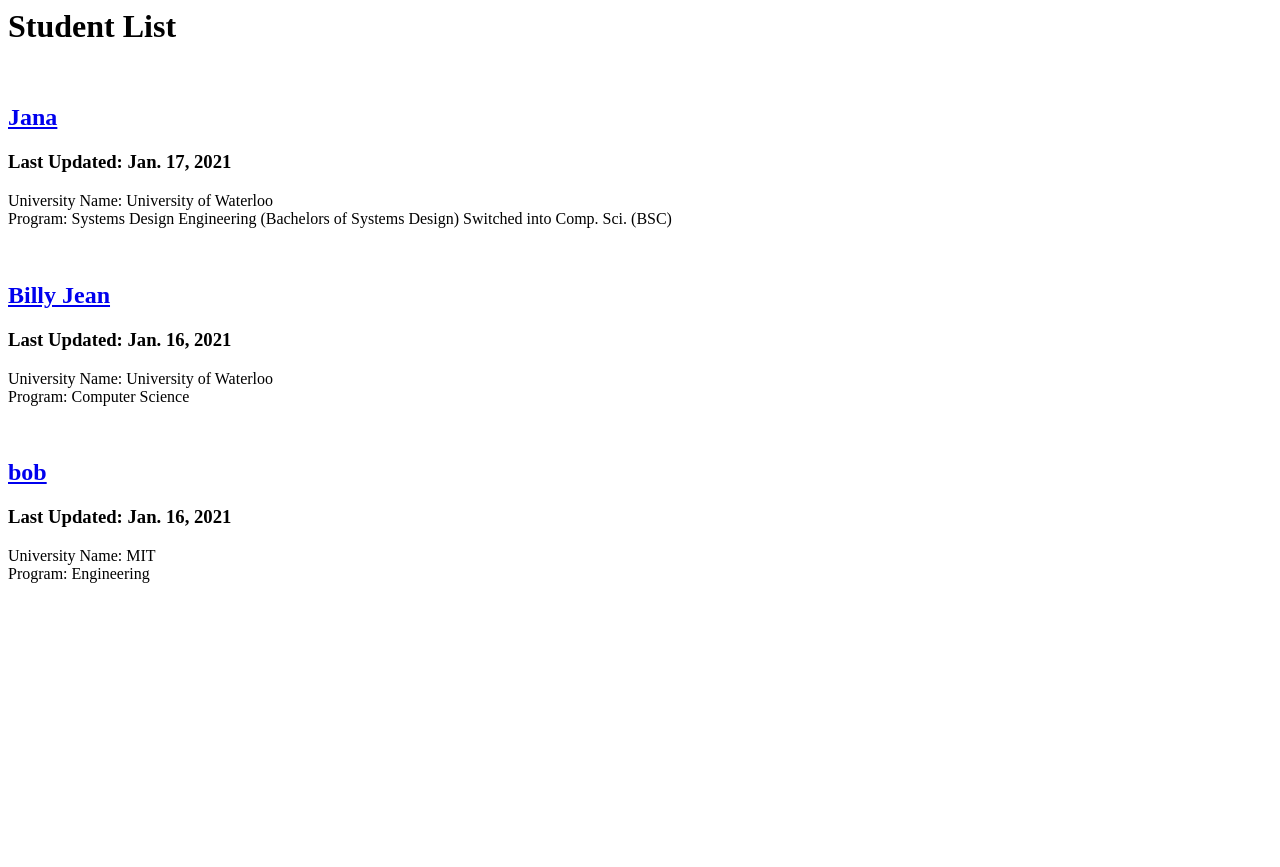
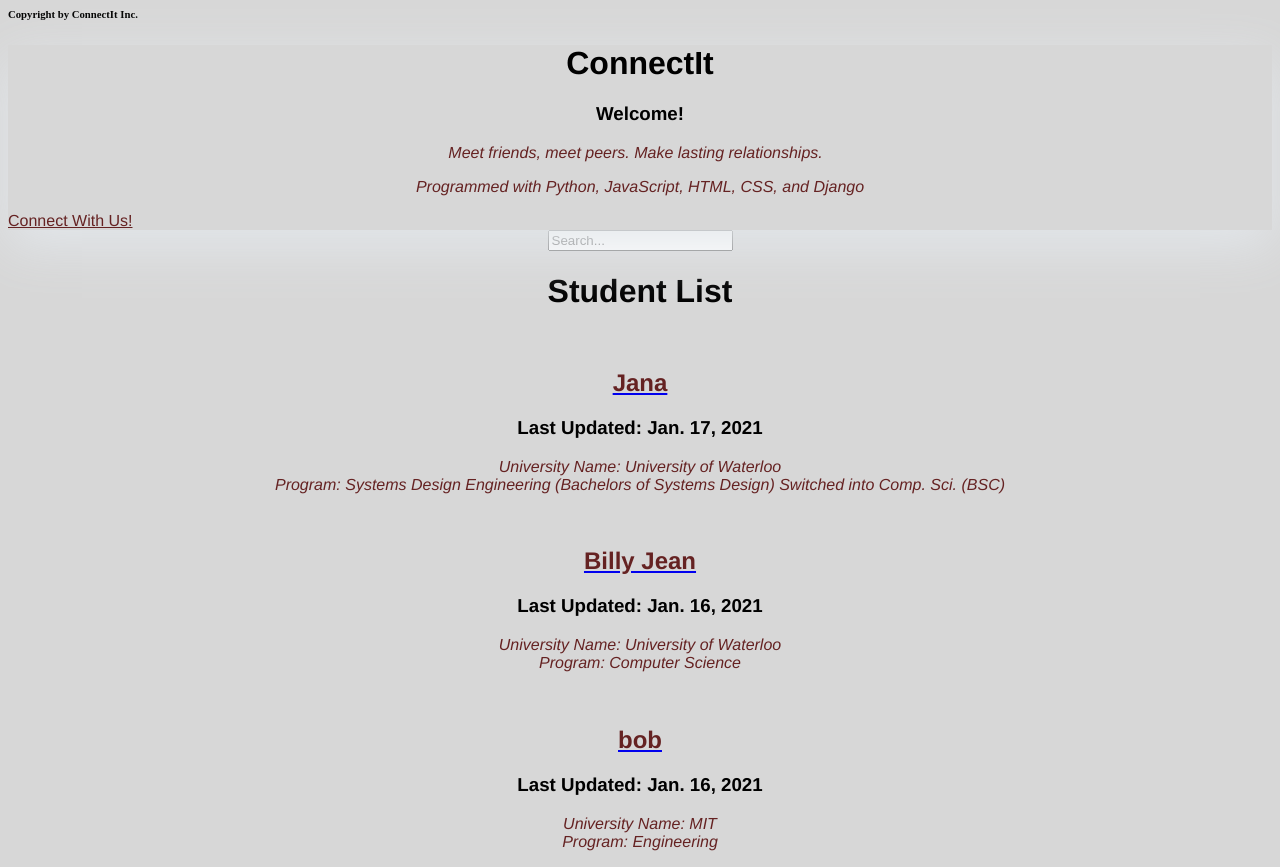
Before and after one commit to snawande/ConnectIt-, a Django app: page /blog/ in a window 1280 px wide. Before the commit the page ends 583 px from the top, so only its background shows below. Run offline with Django 3.2, Linux system fonts and the light colour scheme; data comes from the database, SQL or seed files in the repository.

Commit message:
Update blog.html
Styling the page

```diff
--- a/blog/templates/blog/blog.html
+++ b/blog/templates/blog/blog.html
@@ -1,3 +1,95 @@
+<h6>Copyright by ConnectIt Inc.
+</h6>
+
+<!-- Styling -->
+<style>
+    body {
+        background-color: rgb(215, 215, 215);
+    }
+    .card{
+        box-shadow: 0 16px 48px #E3E7EB;
+        position:relative;
+        font-family: 'Helvetica'
+    }
+    h1 {color:black;
+        text-align: center;
+        font-family: 'Helvetica'
+    }
+
+    h3 {color:hsl(0, 0%, 0%);
+        text-align: center;
+        font-family: 'Helvetica';
+        position: relative;
+    }
+    p {color:rgb(101, 34, 34);
+      text-align: center;
+      font-family: 'Helvetica';
+      font-style: italic;
+    }
+
+    h2 {color:rgb(101, 34, 34);
+        text-align: center;
+        font-family: 'Helvetica'}
+    h5 {font-size: 15px;
+        text-align: center;
+        font-family: 'Helvetica'}
+    .search {
+        color:rgb(101, 34, 34); text-align: center
+
+    }
+    .connect {
+        color:rgb(101, 34, 34);
+        text-align: center;
+        font-family: 'Helvetica'
+    }
+
+</style>
+
+
+{% block sidebar %}
+<!-- Sidebar Widgets Column -->
+<div class="col-md-4 float-right ">
+<div class="card my-4">
+    <h1>ConnectIt</h1>
+    <header class="masthead">
+        <div class="container">
+            <div class="row">
+                <div class=" col-md-8 col-md-10 mx-auto">
+                    <div class="site-heading">
+                        <h3 class=" site-heading my-4 mt-3 text-white">
+                         {% if user.is_authenticated %}
+                            Welcome, {{ user.username }}!
+                            {% else %}
+                            Welcome!
+                            {% endif %}
+                        </h3>
+                        <p class="text-light">Meet friends, meet peers. Make lasting relationships. &nbsp
+                        </p>
+                    </div>
+                </div>
+            </div>
+        </div>
+    </header>
+
+    <div class="card-body">
+        <p class="card-text">Programmed with Python, JavaScript, HTML, CSS, and Django</p>
+        <a href="https://facebook.com/connectit"
+           class="connect">Connect With Us!</a>
+    </div>
+</div>
+</div>
+
+{% endblock sidebar %}
+
+
+<!-- Search Bar -->
+<div class="search">
+    <form method="get">
+        <input type="text" class="form-control" name="q" id="id_q" placeholder="Search...">
+
+    </form>
+</div>
+
 <h1>Student List</h1>
 
 
```
